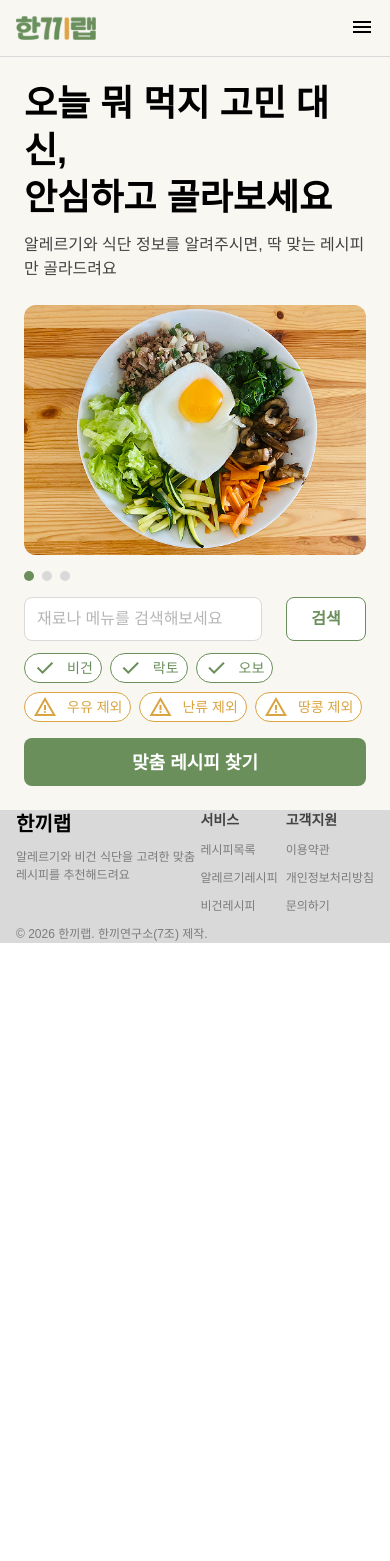
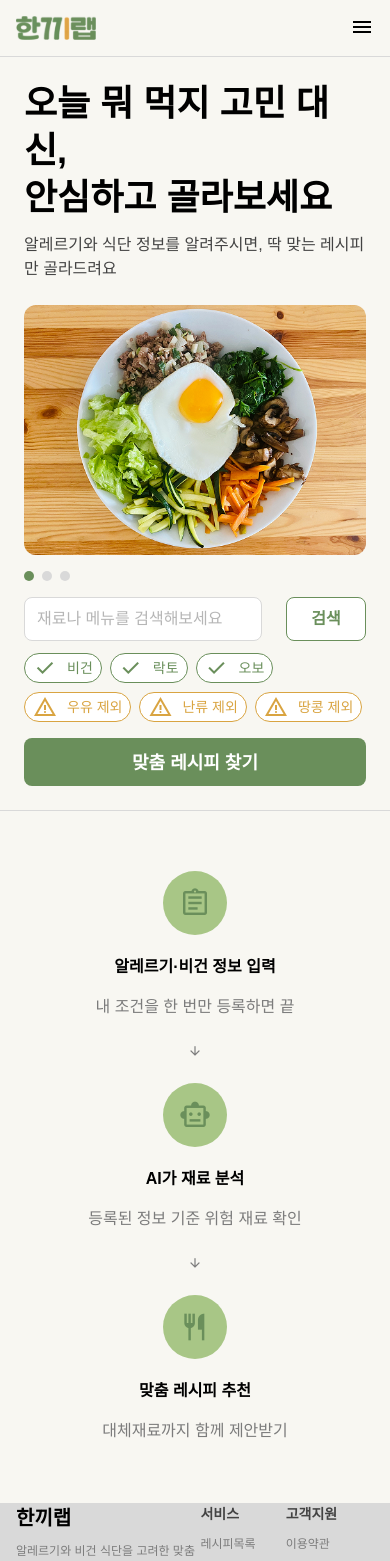
Before and after one commit to casperjwk/EST_FE_13_3nd_project, a React (Vite) app: page / in a window 390 px wide. Shown: the top 1561 px of the page. Before the commit the page ends 943 px from the top, so only its background shows below. Built offline with nearby package versions, Linux system fonts and the light colour scheme; a web font is replaced by a local one.

Commit message:
feat: 프로세스 섹션 반응형 완성

```diff
--- a/src/pages/home/HomePage.jsx
+++ b/src/pages/home/HomePage.jsx
@@ -22,6 +22,12 @@ const SLIDES = [
     desc: '위험한 재료는 안전한 대체재료로 바꿔서 레시피를 완성해드려요',
     image: hero3,
   },
+];
+
+const STEPS = [
+  { icon: 'assignment', title: '알레르기·비건 정보 입력', desc: '내 조건을 한 번만 등록하면 끝' },
+  { icon: 'smart_toy', title: 'AI가 재료 분석', desc: '등록된 정보 기준 위험 재료 확인' },
+  { icon: 'restaurant', title: '맞춤 레시피 추천', desc: '대체재료까지 함께 제안받기' },
 ];
 
 function HomePage() {
@@ -109,6 +115,31 @@ function HomePage() {
           </div>
         </div>
       </section>
+
+      <section className={styles['home-process']}>
+        <div className={`container ${styles['home-process__inner']}`}>
+          {STEPS.map((step, index) => (
+            <div className={styles['home-process__step-wrap']} key={index}>
+              <div className={styles['home-process__step']}>
+                <div className={styles['home-process__icon-circle']}>
+                  <span className={`material-symbols-outlined ${styles['home-process__icon']}`}>
+                    {step.icon}
+                  </span>
+                </div>
+                <div className={styles['home-process__text']}>
+                  <p className={styles['home-process__title']}>{step.title}</p>
+                  <p className={styles['home-process__desc']}>{step.desc}</p>
+                </div>
+              </div>
+              {index < STEPS.length - 1 && (
+                <span className={`material-symbols-outlined ${styles['home-process__arrow']}`}>
+                  arrow_forward
+                </span>
+              )}
+            </div>
+          ))}
+        </div>
+      </section>
     </div>
   );
 }
--- a/src/pages/home/HomePage.module.css
+++ b/src/pages/home/HomePage.module.css
@@ -4,6 +4,7 @@
 
 .home-hero {
   width: 100%;
+  border-bottom: 1px solid var(--gray-1);
 }
 
 :global(.container).home-hero__inner {
@@ -212,3 +213,93 @@
     padding: 2px 8px;
   }
 }
+
+/* Process Section */
+.home-process {
+  width: 100%;
+  border-bottom: 1px solid var(--gray-1);
+}
+
+:global(.container).home-process__inner {
+  padding: 60px;
+}
+
+.home-process__inner {
+  display: flex;
+  align-items: center;
+  justify-content: center;
+  gap: 40px;
+  flex-wrap: nowrap;
+}
+
+.home-process__step-wrap {
+  display: flex;
+  align-items: center;
+  gap: 40px;
+}
+
+.home-process__step {
+  display: flex;
+  flex-direction: column;
+  align-items: center;
+  gap: 20px;
+  flex-shrink: 0;
+}
+
+.home-process__icon-circle {
+  width: 64px;
+  height: 64px;
+  border-radius: 50%;
+  background: var(--secondary);
+  display: flex;
+  align-items: center;
+  justify-content: center;
+}
+
+.home-process__icon {
+  font-size: 32px;
+  color: var(--primary);
+}
+
+.home-process__text {
+  display: flex;
+  flex-direction: column;
+  align-items: center;
+  gap: 16px;
+  text-align: center;
+}
+
+.home-process__title {
+  font-size: 16px;
+  line-height: 150%;
+  font-weight: 700;
+  color: var(--black-1);
+  margin: 0;
+}
+
+.home-process__desc {
+  font-size: 16px;
+  line-height: 150%;
+  font-weight: 400;
+  color: var(--gray-3);
+  margin: 0;
+}
+
+.home-process__arrow {
+  font-size: 16px;
+  color: var(--gray-3);
+}
+
+@media (max-width: 767px) {
+  .home-process__inner {
+    flex-direction: column;
+    gap: 24px;
+  }
+  .home-process__step-wrap {
+    flex-direction: column;
+    gap: 24px;
+  }
+  .home-process__arrow {
+    transform: rotate(90deg);
+  }
+}
```
